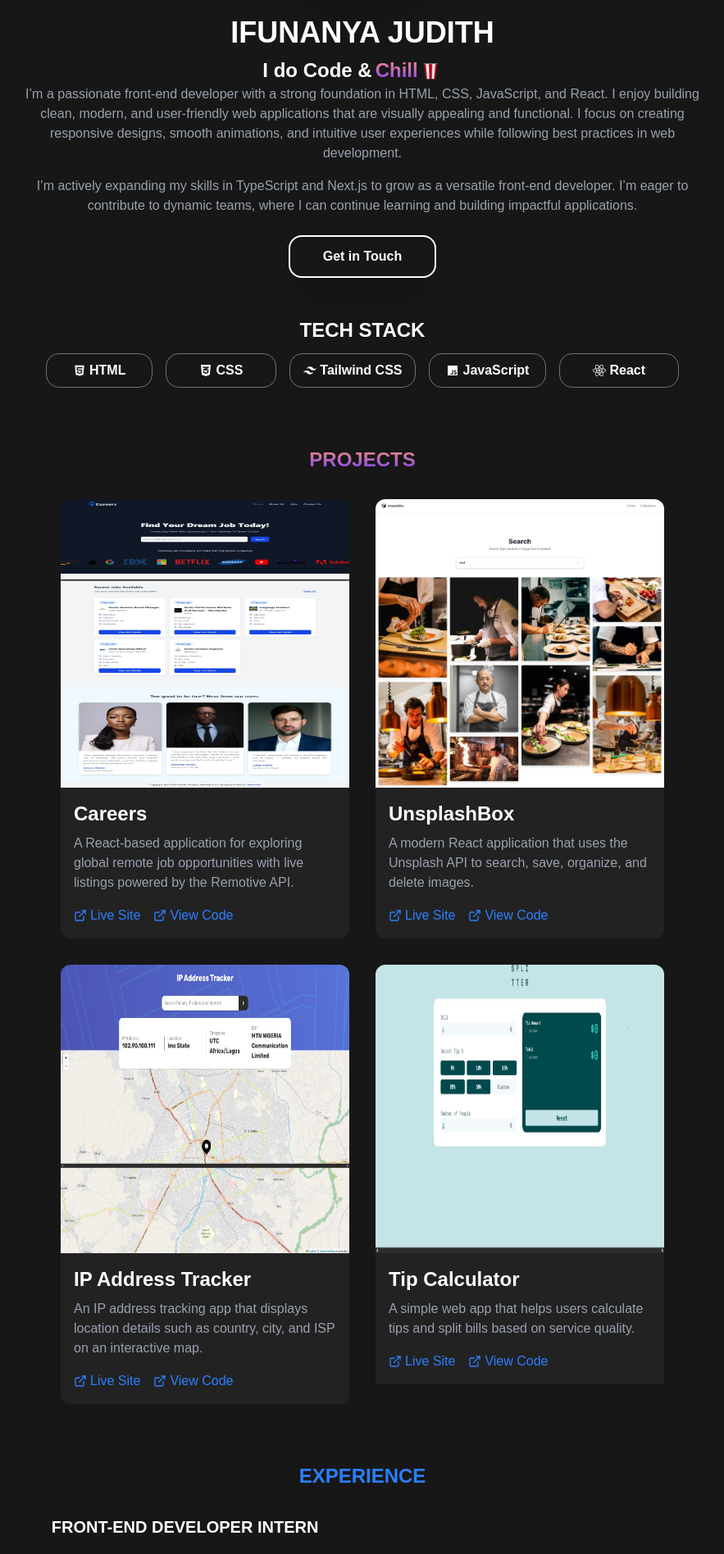
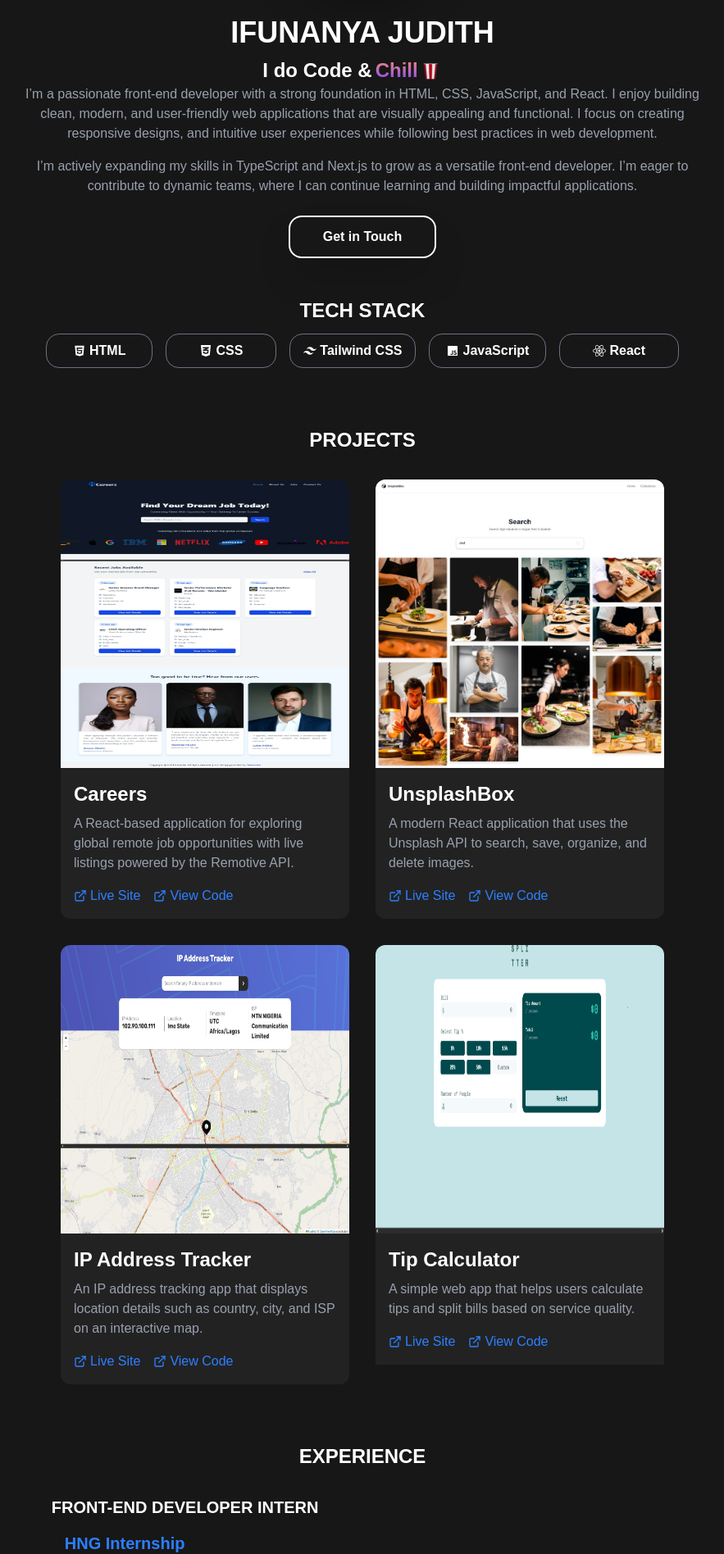
Before and after one commit to JudithJude369/Ifunanya-Judith, a React (Vite) app: page / in a window 1280 px wide. Shown: the part 347-2243 px from the top of the page at 82% size, without its empty margins (198-1081 px from the left). Built offline with nearby package versions, Linux system fonts and the light colour scheme.

Commit message:
changed color for headings

```diff
--- a/src/components/Experience.jsx
+++ b/src/components/Experience.jsx
@@ -2,7 +2,7 @@ const Experience = () => {
   return (
     <main className="pt-10 pb-8 bg-neutral-900 text-white flex flex-col items-center px-4">
       {/* Section title */}
-      <h1 className="text-2xl text-blue-500 font-extrabold uppercase mb-8">
+      <h1 className="text-2xl text-white font-extrabold uppercase mb-8">
         Experience
       </h1>
 
--- a/src/components/HomePage.jsx
+++ b/src/components/HomePage.jsx
@@ -34,9 +34,8 @@ const HomePage = () => {
             I’m a passionate front-end developer with a strong foundation in
             HTML, CSS, JavaScript, and React. I enjoy building clean, modern,
             and user-friendly web applications that are visually appealing and
-            functional. I focus on creating responsive designs, smooth
-            animations, and intuitive user experiences while following best
-            practices in web development.
+            functional. I focus on creating responsive designs, and intuitive
+            user experiences while following best practices in web development.
           </p>
           <p className="mt-4">
             I’m actively expanding my skills in TypeScript and Next.js to grow
--- a/src/components/Projects.jsx
+++ b/src/components/Projects.jsx
@@ -4,9 +4,7 @@ import { FiExternalLink } from "react-icons/fi";
 const Projects = () => {
   return (
     <main className="pt-10 pb-8 bg-neutral-900 text-[#FFFFFF] flex flex-col items-center  px-4 ">
-      <h1 className="text-2xl bg-gradient-to-b from-[#FF8660] to-[#8000FF] bg-clip-text text-transparent font-extrabold uppercase">
-        projects
-      </h1>
+      <h1 className="text-2xl text-white font-extrabold uppercase">projects</h1>
       {/* projects */}
       <article className="grid grid-cols-1 lg:grid-cols-2 md:grid-cols-2 gap-8 mt-8 px-4 max-w-3xl ">
         {projects.map((project) => {
```
